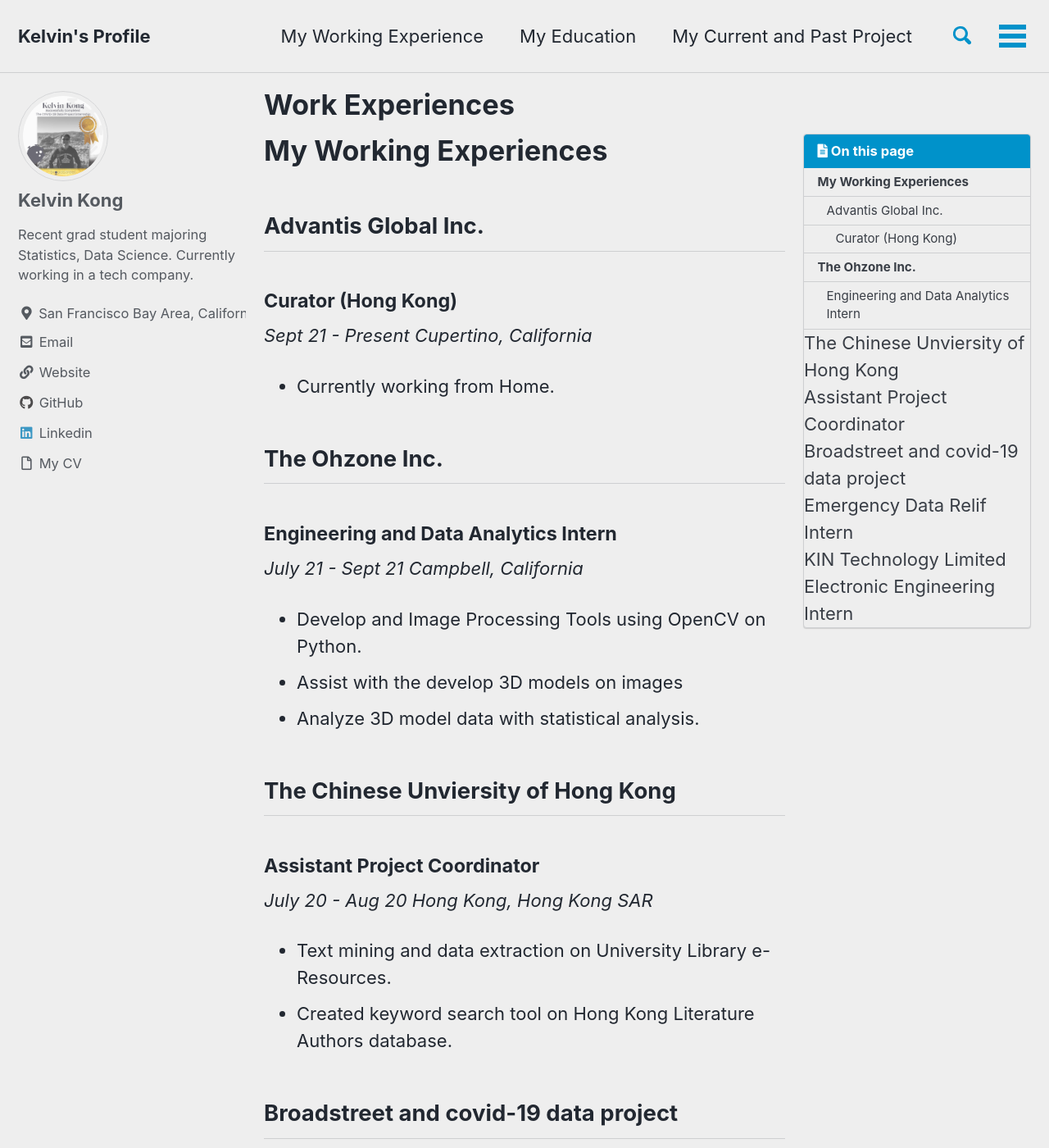
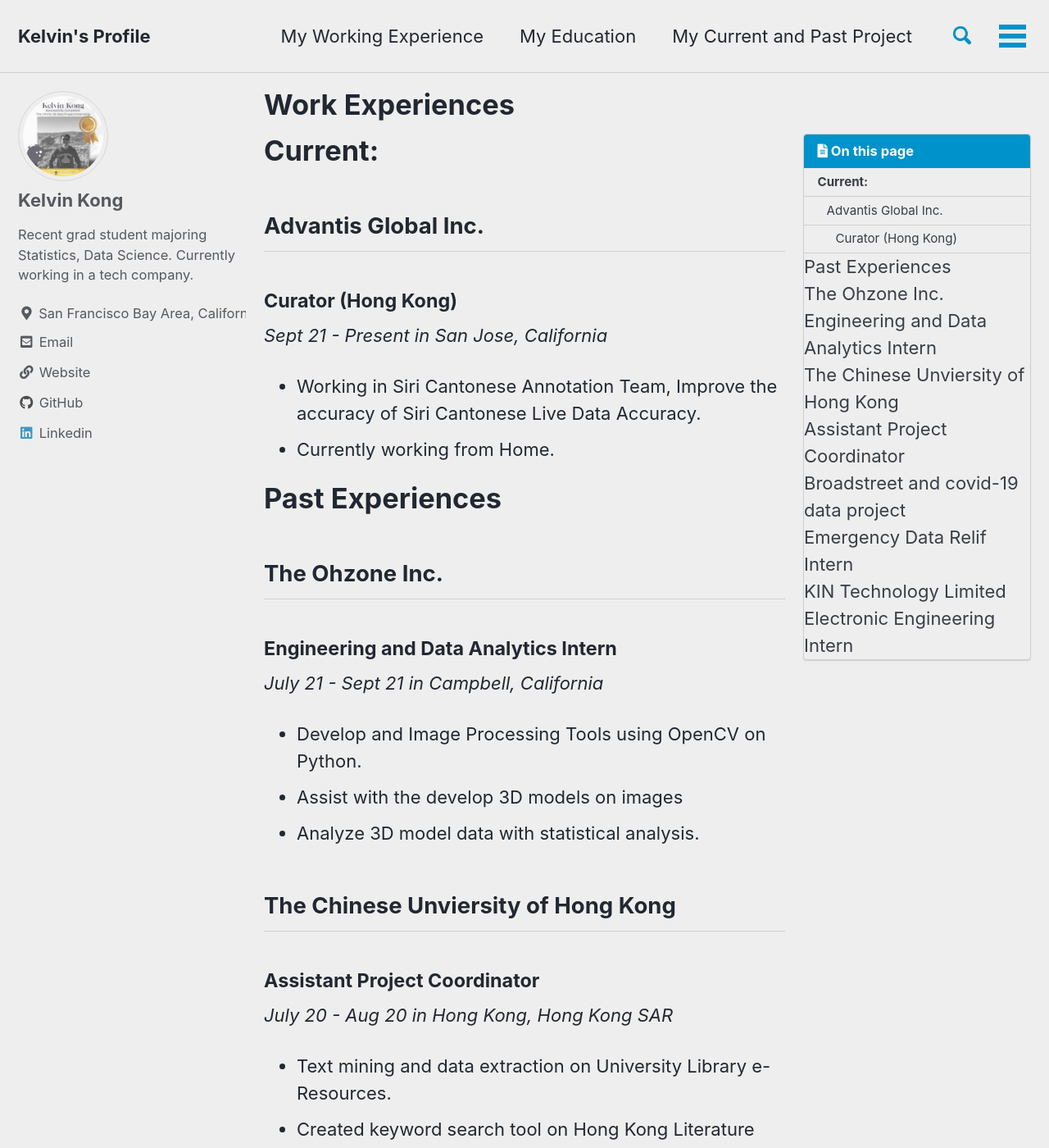
Before and after one commit to kelvin-cykong/kelvin-cykong.github.io, a Jekyll site: the page built from pages/work-exp.md, in a window 1280 px wide and 1400 px high. Shown: the whole window at 82% size. Built offline with Jekyll 4.4.1, drawn with Linux system fonts in a browser that asks for light colours; cached includes are drawn as plain includes; comment, search, counter and statistics services are not loaded; some of the changed text lies outside the part shown.

Commit message:
more content and links update

```diff
--- a/_config.yml
+++ b/_config.yml
@@ -110,10 +110,7 @@
       url: "https://github.com/kelvin-cykong"
     - label: "Linkedin"
       icon: "fab fa-fw fa-linkedin"
-      url: "https://www.linkedin.com/in/chunyin-kong/"
-    - label: "My CV"
-      icon: "far fa-fw fa-file"
-      url: "https://github.com/kelvin-cykong/kelvin-cykong.github.io/blob/b35385f62666032dda04bc6c96c90acd2b9468c3/docs/kelvin_cv.pdf"
+      url: "https://www.linkedin.com/in/kelvin-cykong/"
     #- label: "Twitter"
     #  icon: "fab fa-fw fa-twitter-square"
       # url: "https://twitter.com/"
@@ -138,7 +135,7 @@
       url: "https://github.com/kelvin-cykong"
     - label: "Linkedin"
       icon: "fab fa-fw fa-linkedin"
-      url: "https://www.linkedin.com/in/chunyin-kong/"
+      url: "https://www.linkedin.com/in/kelvin-cykong/"
     #- label: "Twitter"
     #  icon: "fab fa-fw fa-twitter-square"
       # url:
--- a/pages/work-exp.md
+++ b/pages/work-exp.md
@@ -4,38 +4,41 @@
 last_modified_at: 2021-09-27T10:54:41-05:00
 toc: true
 ---
-# My Working Experiences
-
+# Current:
 ## Advantis Global Inc.
 #### Curator (Hong Kong)
-*Sept 21 - Present*
-*Cupertino, California*
+*Sept 21 - Present in San Jose, California*
+- Working in Siri Cantonese Annotation Team, Improve the accuracy of Siri Cantonese Live Data Accuracy.
 - Currently working from Home.
 
+
+
+# Past Experiences
 ## The Ohzone Inc.
 #### Engineering and Data Analytics Intern
-*July 21 - Sept 21*
-*Campbell, California*
+*July 21 - Sept 21 in Campbell, California*
 - Develop and Image Processing Tools using OpenCV on Python.
 - Assist with the develop 3D models on images
 - Analyze 3D model data with statistical analysis.
 
 
+
 ## The Chinese Unviersity of Hong Kong
 #### Assistant Project Coordinator
-*July 20 - Aug 20*
-*Hong Kong, Hong Kong SAR*
+*July 20 - Aug 20 in Hong Kong, Hong Kong SAR*
 - Text mining and data extraction on University Library e-Resources.
 - Created keyword search tool on Hong Kong Literature Authors database.
 
 
+
 ## Broadstreet and covid-19 data project
 #### Emergency Data Relif Intern
-*Jun 20 - Oct 20*
-*Remote Internship based in Milwaukee, WI*
+*Jun 20 - Oct 20, Remote Internship based in Milwaukee, WI*
 - Volunteerning Experience in response to COVID-19 Outbreak
 - Data Entry on daily COVID-19 confirmed cases in the United States by race/ethnicity in county level.
 - Quality assurance of daily COVID-19 figures.
+
+
 
 ## KIN Technology Limited
 #### Electronic Engineering Intern
```
Also changed, not shown: index.md (+3 -1 lines).
